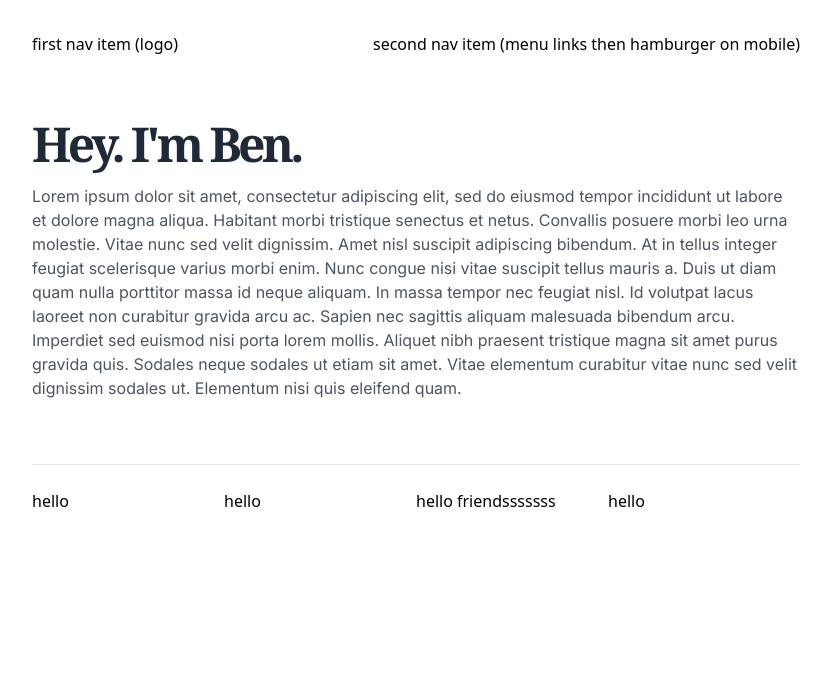
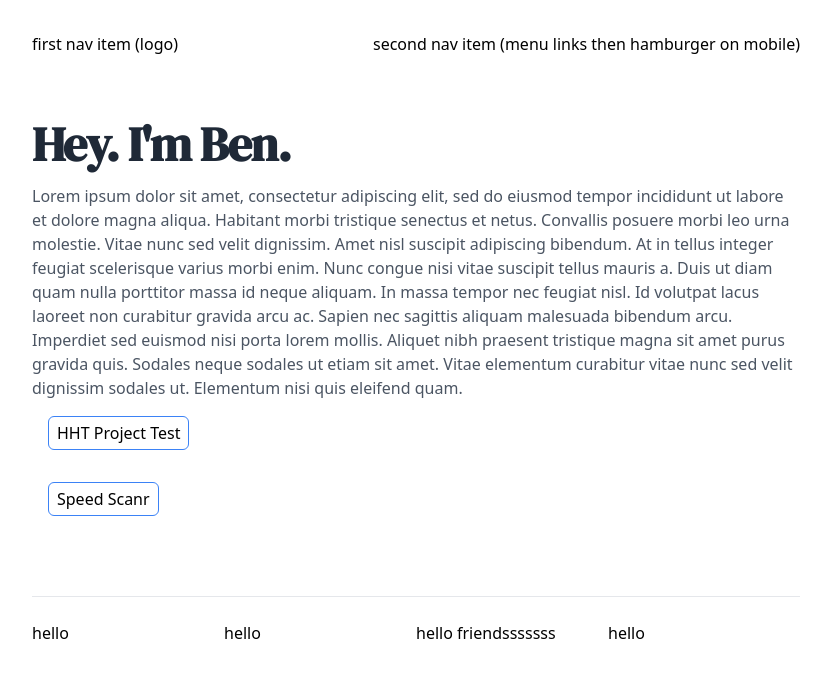
Before and after one commit to bengerlovin/bengerlovin.me, a Next.js app: page / in a window 1280 px wide. Shown: the top 678 px of the page, without its empty margins (224-1055 px from the left). Built offline with nearby package versions, Linux system fonts and the light colour scheme.

Commit message:
font specifications (final)

```diff
--- a/pages/index.tsx
+++ b/pages/index.tsx
@@ -23,14 +23,14 @@ export default function Home() {
         </PageSection> */}
 
         <PageSection>
-          <h1 className='mb-4 text-5xl font-bold text-gray-800 tracking-tightHeading font-noto_serif'>
+          <h1 className='mb-4 text-5xl font-bold text-gray-800 tracking-tightest md:tracking-tight font-heading'>
             Hey. I'm Ben.
           </h1>
         </PageSection>
 
         {/* Backstory / Timeline */}
         <PageSection>
-          <div className='text-gray-600 font-inter'>
+          <div className='text-gray-600'>
             Lorem ipsum dolor sit amet, consectetur adipiscing elit, sed do
             eiusmod tempor incididunt ut labore et dolore magna aliqua. Habitant
             morbi tristique senectus et netus. Convallis posuere morbi leo urna
@@ -47,14 +47,21 @@ export default function Home() {
           </div>
         </PageSection>
 
+        <PageSection>
+          <Link passHref href='/projects/hht' as='/projects/hht'>
+            <a className='px-2 py-1 m-4 border-blue-500 rounded-md border-[0.5px]'>
+              HHT Project Test
+            </a>
+          </Link>
+        </PageSection>
+
         {/* Skills And Experience */}
         <PageSection>
-          {/* <Link href='/projects/hht' as='/projects/hht'>
-            <a>HHt Project</a>
+          <Link href='/projects/speedscanr' as='/projects/speedscanr'>
+            <a className='px-2 py-1 m-4 border-blue-500 rounded-md border-[0.5px]'>
+              Speed Scanr
+            </a>
           </Link>
-          <Link href='/projects/speedscanr' as='/projects/speedscanr'>
-            <a>Speed scanr Project</a>
-          </Link> */}
         </PageSection>
 
         {/* Projects */}
--- a/styles/global.css
+++ b/styles/global.css
@@ -1,5 +1,5 @@
 /* global fonts */
-@import url('https://fonts.googleapis.com/css2?family=Inter:wght@300;400;500&family=Lora:ital,wght@0,500;0,700;1,500&family=Noto+Serif:ital,wght@0,700;1,700&family=PT+Serif:ital,wght@0,700;1,400&display=swap');
+@import url('https://fonts.googleapis.com/css2?family=DM+Serif+Display:ital@0;1&family=Inter:wght@300;400;500&display=swap');
 
 @tailwind base;
 @tailwind components;
--- a/tailwind.config.js
+++ b/tailwind.config.js
@@ -2,14 +2,14 @@ module.exports = {
   content: ['./pages/**/*.{js,jsx,tsx,ts}', './layouts/**/*.{js,jsx,tsx,ts}', './components/**/*.{js,jsx,tsx,ts}'],
   theme: {
     fontFamily: {
-      lora: "'lora', serif",
-      pt_serif: "'PT Serif', serif",
       inter: "'Inter', sans-serif",
-      noto_serif: "'Noto Serif', serif"
+      heading: "'DM Serif Display', serif",
+      'body': ["'Inter'", 'sans-serif'],
     },
     extend: {
       letterSpacing: {
-        'tightHeading': '-0.075em'
+        'tightest': '-0.056em',
+        'tightHeading': '-0.065em'
       },
     },
   },
```
